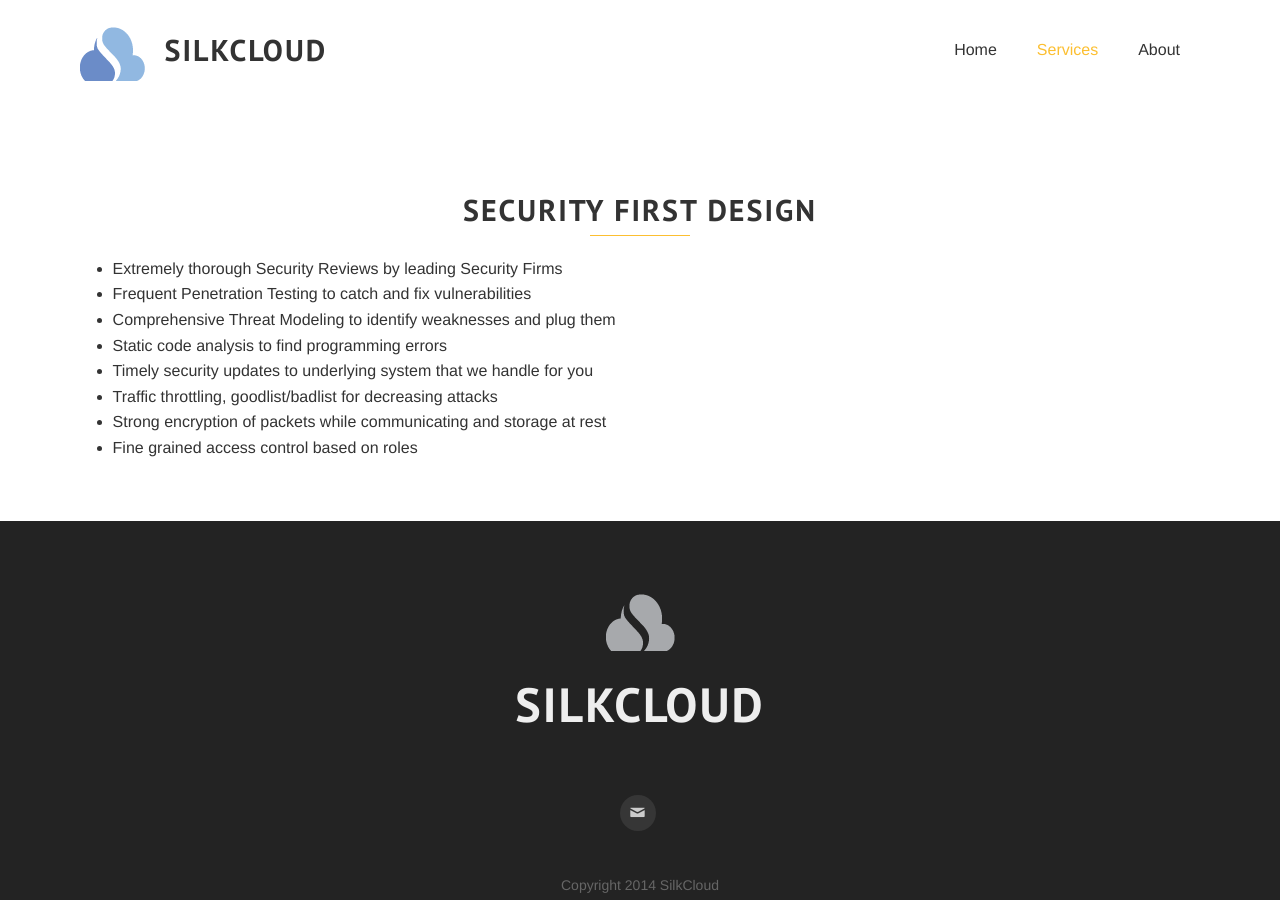
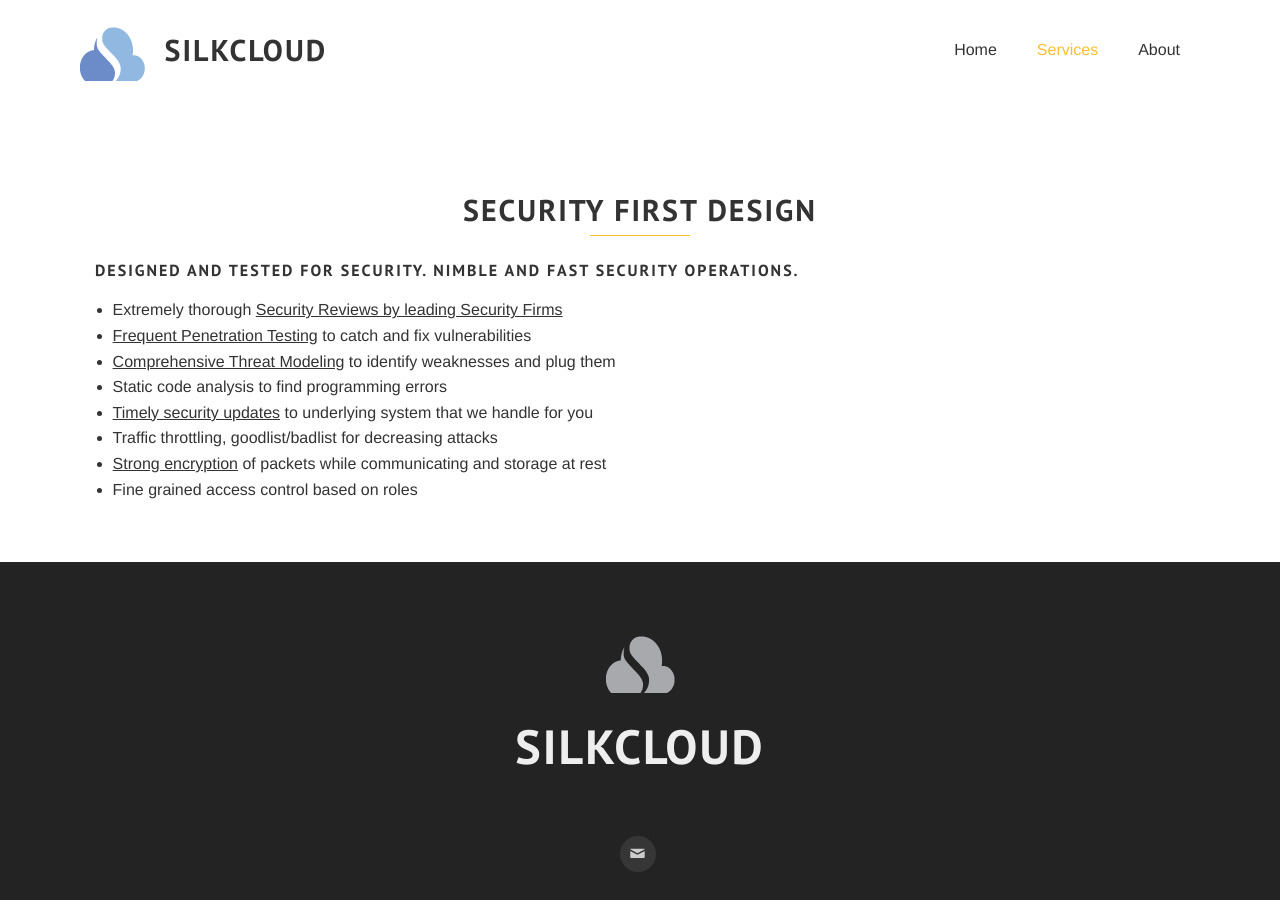
Before and after one commit to jrgallelli/jrgallelli.github.io, a Jekyll site: the page built from services.html, in a window 1280 px wide and 900 px high, scrolled down 4216 px. Built offline with Jekyll 4.4.1, drawn with Linux system fonts in a browser that asks for light colours; some web fonts are replaced; Markdown is read by kramdown in place of the engine named in the settings.

Commit message:
Update services.html

```diff
--- a/services.html
+++ b/services.html
@@ -212,15 +212,15 @@
   <div class='spacing'></div>
   <div class='row'>
     <div class='medium-12 large-12 columns'>
-
+<h4>Designed and tested for Security. Nimble and fast security operations.  </h4>
 <ul>
-<li>Extremely thorough Security Reviews by leading Security Firms </li>
-<li>Frequent Penetration Testing to catch and fix vulnerabilities</li>
-<li>Comprehensive Threat Modeling to identify weaknesses and plug them</li>
+<li>Extremely thorough <u>Security Reviews by leading Security Firms</u> </li>
+<li><u>Frequent Penetration Testing</u> to catch and fix vulnerabilities</li>
+<li><u>Comprehensive Threat Modeling</u> to identify weaknesses and plug them</li>
 <li>Static code analysis to find programming errors</li>
-<li>Timely security updates to underlying system that we handle for you</li>
+<li><u>Timely security updates</u> to underlying system that we handle for you</li>
 <li>Traffic throttling, goodlist/badlist for decreasing attacks</li>
-<li>Strong encryption of packets while communicating and storage at rest</li>
+<li><u>Strong encryption</u> of packets while communicating and storage at rest</li>
 <li>Fine grained access control based on roles</li>
 </ul>
 
```
